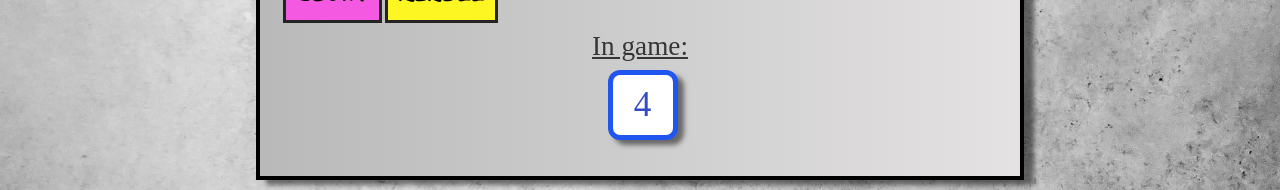
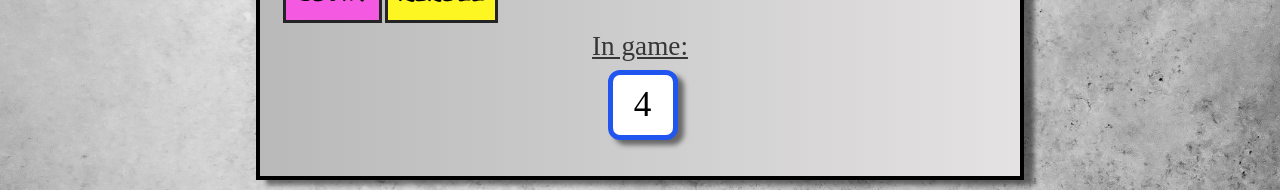
Before and after one commit to MJanuszek/roll-a-dice, a React (Vite) app: page / in a window 1280 px wide. Both pictures are taken after a click on the button "Add dice". Shown: the part 588-778 px from the top of the page. Built offline with nearby package versions, Linux system fonts and the light colour scheme; a web font is replaced by a local one.

Commit message:
css color correction

```diff
--- a/src/App.jsx
+++ b/src/App.jsx
@@ -227,7 +227,7 @@ function App() {
               <div
                 key={dice.id}
                 className={`diceRolled ${dice.added} `}
-                style={{ border: `4px solid ${dice.color}`, color: dice.color }}
+                style={{ border: `4px solid ${dice.color}`, color: "black" }}
                 onClick={() => handleRemoveDice(dice.id)}
               >
                 {dice.value}
```
